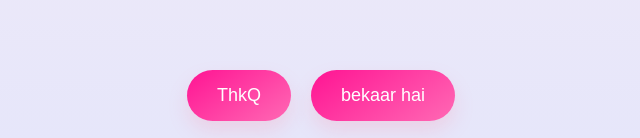
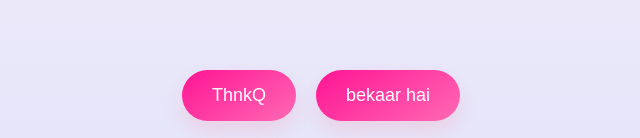
Before and after one commit to AuntMayBro/happy-birthday, a plain HTML site: page index.html in a window 1280 px wide. Shown: the part 659-797 px from the top of the page, 319-959 px from the left. Drawn offline with Linux system fonts and the light colour scheme.

Commit message:
Update index.html

```diff
--- a/index.html
+++ b/index.html
@@ -27,7 +27,7 @@
 
     <div class="buttons-container">
         <button class="button" id="suckYou" onclick="window.location.href='gift.html';">unlock gift</button>
-        <button class="button" id="loveYou">ThkQ</button>
+        <button class="button" id="loveYou">ThnkQ</button>
         <button class="button" id="fuckYou">bekaar hai</button>
     </div>
 
```
